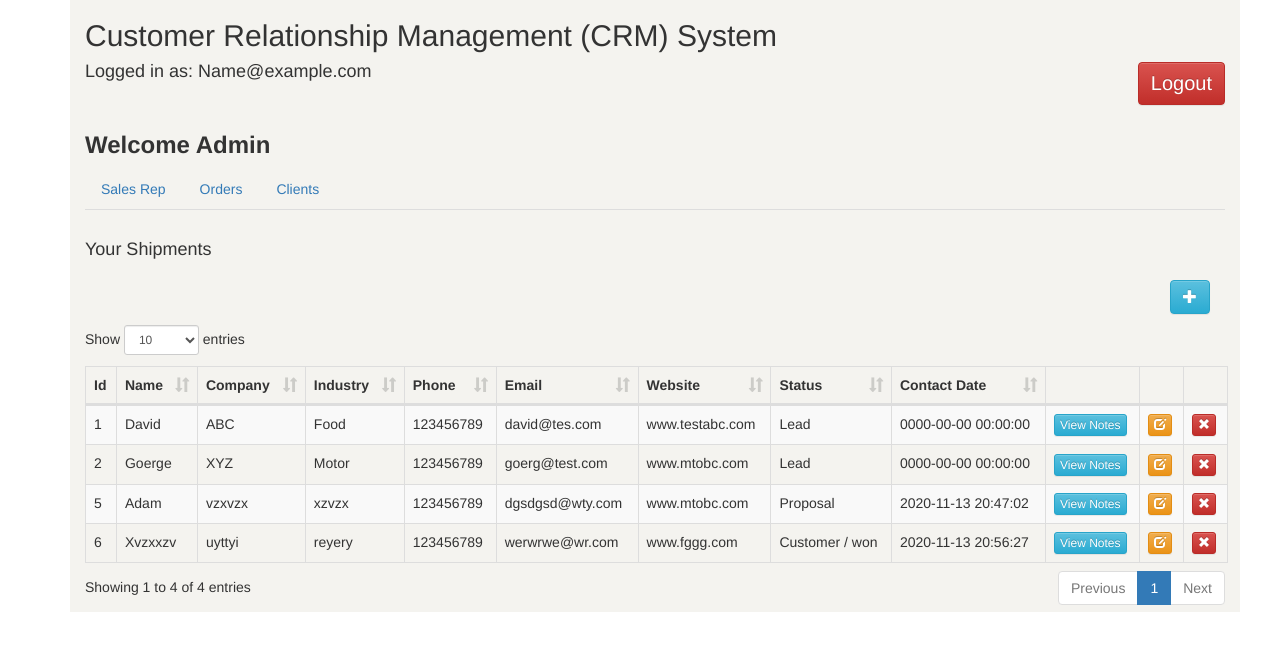
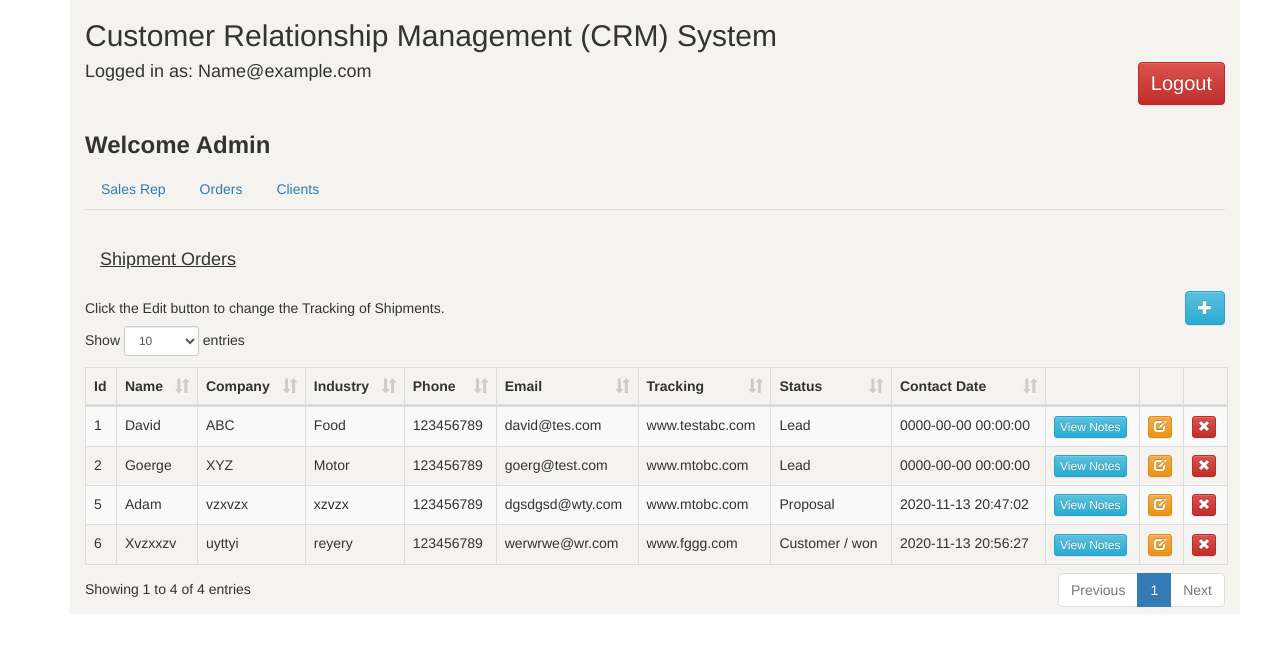
Before and after one commit to jeevanrajan03/QUADCRM, a PHP site: page /leads.php in a window 1280 px wide. Shown: the part 122-776 px from the top of the page. Run offline with PHP 8.4, Linux system fonts and the light colour scheme; the visitor is signed in with stand-in values (Sample User, id 1); data comes from the database, SQL or seed files in the repository; some libraries are stand-ins or nearby versions.

Commit message:
implemented tracking system

```diff
--- a/class/Leads.php
+++ b/class/Leads.php
@@ -14,7 +14,7 @@ class Leads {
 
 		$sqlWhere = '';
 		if($_SESSION["role"] == 'client') {
-			$sqlWhere = " WHERE c.sales_rep = '".$_SESSION["userid"]."' and c.status = 'Lead'";
+			$sqlWhere = " WHERE c.sales_rep = '".$_SESSION["userid"]."' and c.status = 'Order'";
 		}
 
 		$sqlQuery = "SELECT c.id, c.contact_first, c.company, c.industry, c.budget, u.name, c.phone, c.website, c.status, c.initial_contact_date, c.email
--- a/class/Opportunity.php
+++ b/class/Opportunity.php
@@ -14,7 +14,7 @@ class Opportunity {
 
 		$sqlWhere = '';
 		if($_SESSION["role"] == 'client') {
-			$sqlWhere = " WHERE c.sales_rep = '".$_SESSION["userid"]."' and c.status = 'Proposal'";
+			$sqlWhere = " WHERE c.sales_rep = '".$_SESSION["userid"]."' and c.status = 'Quote'";
 		}
 
 		$sqlQuery = "SELECT c.id, c.contact_first, c.company, c.industry, c.budget, u.name, c.phone, c.website, c.status, c.initial_contact_date, c.email
--- a/class/User.php
+++ b/class/User.php
@@ -46,7 +46,7 @@ class User {
 
 		$sqlWhere = '';
 		if($_SESSION["role"] == 'admin') {
-			$sqlWhere = "WHERE roles = 'client' and status = 1";
+			$sqlWhere = "WHERE roles = 'sales' and status = 1";
 		}
 		$sqlQuery = "SELECT * FROM ".$this->userTable." $sqlWhere";
 
--- a/leads.php
+++ b/leads.php
@@ -23,18 +23,35 @@ include('inc/header.php');
 	<h2>Customer Relationship Management (CRM) System</h2>
 	<?php include('top_menus.php'); ?>
 	<br>
-	<h4>Your Shipments</h4>
+
+
 	<div>
-		<div class="panel-heading">
+	<?php if($_SESSION["role"] == 'client') { ?>
+		<div>
+		<h4 class="panel-heading" style="text-decoration: underline;">Your Shipment Orders</h4>
 			<div class="row">
 				<div class="col-md-10">
-					<h3 class="panel-title"></h3>
+					<h5 >Check under the Tracking column to see updates on your Orders.</h5>
 				</div>
 				<div class="col-md-2" align="right">
 					<button type="button" id="addLeads" class="btn btn-info" title="Add Leads"><span class="glyphicon glyphicon-plus"></span></button>
 				</div>
 			</div>
 		</div>
+		<?php }?>
+		<?php if($_SESSION["role"] == 'admin') { ?>
+		<div>
+		<h4 class="panel-heading" style="text-decoration: underline;">Shipment Orders</h4>
+			<div class="row">
+				<div class="col-md-10">
+					<h5>Click the Edit button to change the Tracking of Shipments.</h5>
+				</div>
+				<div class="col-md-2" align="right">
+					<button type="button" id="addLeads" class="btn btn-info" title="Add Leads"><span class="glyphicon glyphicon-plus"></span></button>
+				</div>
+			</div>
+		</div>
+		<?php }?>
 		<table id="leadsListing" class="table table-bordered table-striped">
 			<thead>
 				<tr>
@@ -44,7 +61,7 @@ include('inc/header.php');
 					<th>Industry</th>
 					<th>Phone</th>
 					<th>Email</th>
-					<th>Website</th>
+					<th>Tracking</th>
 					<th>Status</th>
 					<th>Contact Date</th>
 					<th></th>
@@ -83,6 +100,7 @@ include('inc/header.php');
 			</div>
 		</div>
 	</div>
+	<?php if($_SESSION["role"] == 'client') { ?>
 	<div id="leadsModal" class="modal fade">
 		<div class="modal-dialog">
 			<form method="post" id="leadsForm">
@@ -120,10 +138,7 @@ include('inc/header.php');
 						<div class="form-group">
 							<label for="country" class="control-label">Status</label>
 							<select class="form-control" id="lead_status" name="lead_status"/>
-								<option value="Lead">Lead</option>
-								<option value="Proposal">Proposal</option>
-								<option value="Customer / won">Customer / won</option>
-								<option value="Archive">Archive</option>
+								<option value="Order" selected>Order</option>
 							</select>
 						</div>
 
@@ -138,8 +153,11 @@ include('inc/header.php');
 						</div>
 
 						<div class="form-group">
-							<label for="address" class="control-label">Website</label>
-							<input type="text" class="form-control" id="lead_website" name="lead_website" placeholder="Website" required>
+							<label for="address" class="control-label">Tracking</label>
+							<select class="form-control" id="lead_tracking" name="lead_tracking"/>
+								<option value="Waiting to Pick Up" selected>Waiting to Pick Up</option>
+
+							</select>
 						</div>
 					</div>
 					<div class="modal-footer">
@@ -152,6 +170,80 @@ include('inc/header.php');
 			</form>
 		</div>
 	</div>
+	<?php }?>
+	<?php if($_SESSION["role"] == 'admin') { ?>
+	<div id="leadsModal" class="modal fade">
+		<div class="modal-dialog">
+			<form method="post" id="leadsForm">
+				<div class="modal-content">
+					<div class="modal-header">
+						<button type="button" class="close" data-dismiss="modal">&times;</button>
+						<h4 class="modal-title"><i class="fa fa-plus"></i> Edit Leads</h4>
+					</div>
+					<div class="modal-body">
+						<div class="form-group"
+							<label for="project" class="control-label">Contact First</label>
+							<input type="text" class="form-control" id="lead_first" name="lead_first" placeholder="contact name" required>
+						</div>
 
+						<div class="form-group"
+							<label for="project" class="control-label">Contact Last</label>
+							<input type="text" class="form-control" id="lead_last" name="lead_last" placeholder="contact last" >
+						</div>
+
+						<div class="form-group">
+							<label for="address" class="control-label">Company</label>
+							<input type="text" class="form-control" id="lead_company" name="lead_company" placeholder="company" required>
+						</div>
+
+						<div class="form-group">
+							<label for="address" class="control-label">Industry</label>
+							<input type="text" class="form-control" id="lead_industry" name="lead_industry" placeholder="industry" required>
+						</div>
+
+						<div class="form-group">
+							<label for="address" class="control-label">Budget</label>
+							<input type="text" class="form-control" id="lead_budget" name="lead_budget" placeholder="budget" required>
+						</div>
+
+						<div class="form-group">
+							<label for="country" class="control-label">Status</label>
+							<select class="form-control" id="lead_status" name="lead_status"/>
+								<option value="Order" selected>Order</option>
+							</select>
+						</div>
+
+						<div class="form-group">
+							<label for="address" class="control-label">Email</label>
+							<input type="text" class="form-control" id="lead_email" name="lead_email" placeholder="Email" required>
+						</div>
+
+						<div class="form-group">
+							<label for="address" class="control-label">Phone</label>
+							<input type="text" class="form-control" id="lead_phone" name="lead_phone" placeholder="Phone" required>
+						</div>
+
+						<div class="form-group">
+							<label for="address" class="control-label">Tracking</label>
+							<select class="form-control" id="lead_tracking" name="lead_tracking"/>
+								<option value="Waiting for Pick Up" selected>Waiting for Pick Up</option>
+								<option value="Arrived at Warehouse" selected>Arrived at Warehouse</option>
+								<option value="Shipped" selected>Shipped</option>
+								<option value="Delivered" selected>Delivered</option>
+
+							</select>
+						</div>
+					</div>
+					<div class="modal-footer">
+						<input type="hidden" name="id" id="id" />
+						<input type="hidden" name="action" id="action" value="" />
+						<input type="submit" name="save" id="save" class="btn btn-info" value="Save" />
+						<button type="button" class="btn btn-default" data-dismiss="modal">Close</button>
+					</div>
+				</div>
+			</form>
+		</div>
+	</div>
+	<?php }?>
 </div>
  <?php include('inc/footer.php');?>
--- a/leads_action.php
+++ b/leads_action.php
@@ -20,7 +20,7 @@ if(!empty($_POST['action']) && $_POST['action'] == 'addLeads') {
 	$leads->lead_status = $_POST["lead_status"];
 	$leads->lead_email = $_POST["lead_email"];
 	$leads->lead_phone = $_POST["lead_phone"];
-	$leads->lead_website = $_POST["lead_website"];
+	$leads->lead_website = $_POST["lead_tracking"];
 	$leads->insert();
 }
 
@@ -39,7 +39,7 @@ if(!empty($_POST['action']) && $_POST['action'] == 'updateLeads') {
 	$leads->lead_status = $_POST["lead_status"];
 	$leads->lead_email = $_POST["lead_email"];
 	$leads->lead_phone = $_POST["lead_phone"];
-	$leads->lead_website = $_POST["lead_website"];
+	$leads->lead_website = $_POST["lead_tracking"];
 	$leads->update();
 }
 
--- a/top_menus.php
+++ b/top_menus.php
@@ -4,7 +4,7 @@
 <ul class="nav nav-tabs">
 	<?php if($_SESSION["role"] == 'admin') { ?>
 		<li id="sales_people"><a href="sales_people.php">Sales Rep</a></li>
-		<li id="tasks"><a href="tasks.php">Orders</a></li>
+		<li id="tasks"><a href="leads.php">Orders</a></li>
 		<li id="contact"><a href="contact.php">Clients</a></li>
 	<?php } ?>
 
```
Also changed, not shown: opportunity.php (+7 -6 lines), opportunity_action.php (+15 -1 lines).
